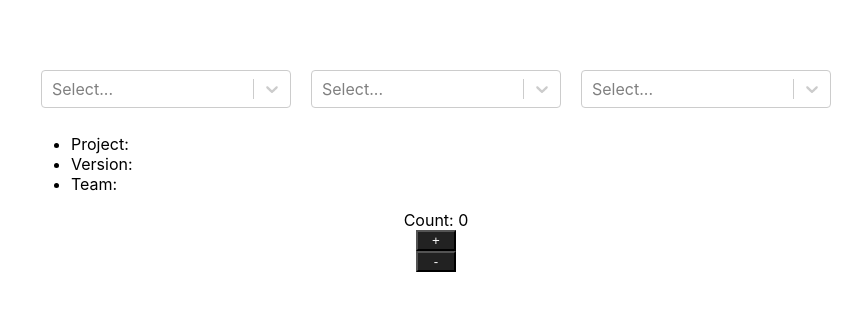
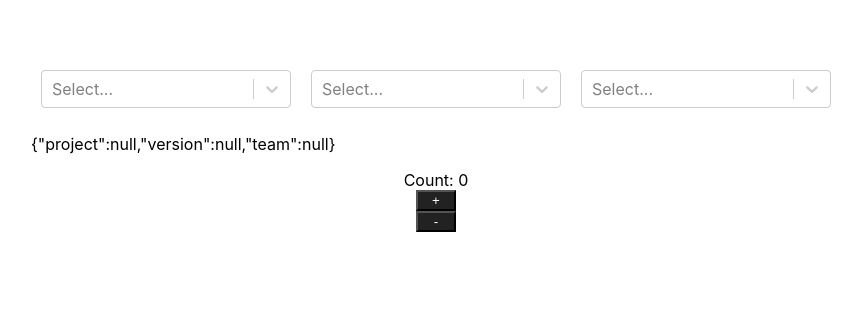
Before and after one commit to dhausser/react-hooks-cardio, a React (Create React App) app: page / in a window 1280 px wide. Shown: the top 310 px of the page, without its empty margins (204-1066 px from the left). Built offline with nearby package versions, Linux system fonts and the light colour scheme.

Commit message:
fixed useReducer types

```diff
--- a/src/components/Filters.tsx
+++ b/src/components/Filters.tsx
@@ -1,6 +1,7 @@
 import React from "react";
+import Select from "react-select";
 import styled from "styled-components";
-import Select from "react-select";
+
 import { useFilter } from "./LocalState";
 import data from "../data.json";
 
@@ -13,7 +14,7 @@ const Content = styled.div`
   margin: 10px;
 `;
 
-export default function Filters() {
+function Filters() {
   const { state, setProject, setVersion, setTeam } = useFilter();
 
   const projects = data.projects.map(({ id, name }) => ({
@@ -32,9 +33,9 @@ export default function Filters() {
         <Content>
           <Select
             options={projects}
+            value={state?.project}
             isClearable
             onChange={setProject}
-            // onChange={e => setProject(e)}
           />
         </Content>
         <Content>
@@ -43,7 +44,6 @@ export default function Filters() {
             value={state?.version}
             isClearable
             onChange={setVersion}
-            // onChange={e => setVersion(e)}
           />
         </Content>
         <Content>
@@ -52,15 +52,12 @@ export default function Filters() {
             value={state?.team}
             isClearable
             onChange={setTeam}
-            // onChange={e => setTeam(e)}
           />
         </Content>
       </Wrapper>
-      <ul>
-        <li>Project: {state?.project?.label}</li>
-        <li>Version: {state?.version?.label}</li>
-        <li>Team: {state?.team?.label}</li>
-      </ul>
+      <p>{JSON.stringify(state)}</p>
     </div>
   );
 }
+
+export default Filters;
--- a/src/components/LocalState.tsx
+++ b/src/components/LocalState.tsx
@@ -1,4 +1,4 @@
-import React, { useReducer, useContext } from "react";
+import React, { useReducer, useContext, FunctionComponent } from "react";
 import { ValueType, ActionMeta } from "react-select";
 
 interface OptionType {
@@ -6,23 +6,20 @@ interface OptionType {
   label: string
 }
 
-interface FilterState {
-  project: OptionType | null
-  version: OptionType | null
-  team: OptionType | null
-}
+type AppState = {
+  project: ValueType<OptionType>  | null
+  version: ValueType<OptionType>  | null
+  team: ValueType<OptionType>  | null
+};
 
-interface Action {
-  type: string
-  option: ValueType<{ value: string; label: string }>
-}
-
-interface Props {
-  children: React.ReactNode
-}
+type Action =
+  | { type: "SET_PROJECT"; payload: ValueType<OptionType> }
+  | { type: "SET_VERSION"; payload: ValueType<OptionType> }
+  | { type: "SET_TEAM"; payload: ValueType<OptionType> }
+  | { type: "RESET"; payload: ValueType<OptionType> };
 
 interface FilterContext {
-  state: FilterState
+  state: AppState
   setProject: (value: ValueType<OptionType>, action: ActionMeta) => void
   setVersion: (value: ValueType<OptionType>, action: ActionMeta) => void
   setTeam: (value: ValueType<OptionType>, action: ActionMeta) => void
@@ -44,64 +41,41 @@ const defaultValues: FilterContext = {
 const LocalStateContext = React.createContext(defaultValues);
 const LocalStateProvider = LocalStateContext.Provider;
 
-// The Type Guard Functions
-// function isProjectAction(action: Action): action is Action {
-//   return action.type === 'project'
-// }
-// function isVersionAction(action: Action): action is Action {
-//   return action.type === 'version'
-// }
-// function isTeamAction(action: Action): action is Action {
-//   return action.type === 'team'
-// }
-
-function reducer(state: FilterState, action: Action) {
-  if (!action.option) {
+function reducer(state: AppState, action: Action): AppState {
+  if (!action.payload) {
     return initialState;
   }
 
-  // const { value, label } = action.option;
-  const value = action.option;
-  const label = action.option;
+  switch (action.type) {
+    case "SET_PROJECT":
+      return { ...initialState, project: action.payload };
+    case "SET_VERSION":
+      return { ...state, version: action.payload };
+    case "SET_TEAM":
+      return { ...state, team: action.payload };
+    default:
+      return state;
 
-  // if (isProjectAction(action)) {
-  //   return { ...initialState, project: { value, label } };
-  // }
-  // if (isVersionAction(action)) {
-  //   return { ...state, version: { value, label } };
-  // }
-  // if (isTeamAction(action)) {
-  //   return { ...state, team: { value, label } };
-  // }
-  // throw new Error();
-
-  switch (action.type) {
-    case "project":
-      return { ...initialState, project: { value, label } };
-    case "version":
-      return { ...state, version: { value, label } };
-    case "team":
-      return { ...state, team: { value, label } };
-    case "reset":
-      return initialState;
-    default:
-      throw new Error();
+    // case "RESET":
+    //   return initialState;
+    // default:
+    //   throw new Error();
   }
 }
 
-function FilterStateProvider({ children }: Props) {
+const FilterStateProvider: FunctionComponent = ({ children }) => {
   const [state, dispatch] = useReducer(reducer, initialState);
 
   function setProject(value: ValueType<OptionType>, action: ActionMeta) {
-    dispatch({ type: "project", option: value });
+    dispatch({ type: "SET_PROJECT", payload: value });
   }
 
   function setVersion(value: ValueType<OptionType>, action: ActionMeta) {
-    dispatch({ type: "version", option: value });
+    dispatch({ type: "SET_VERSION", payload: value });
   }
 
   function setTeam(value: ValueType<OptionType>, action: ActionMeta) {
-    dispatch({ type: "team", option: value });
+    dispatch({ type: "SET_TEAM", payload: value });
   }
 
   return (
```
